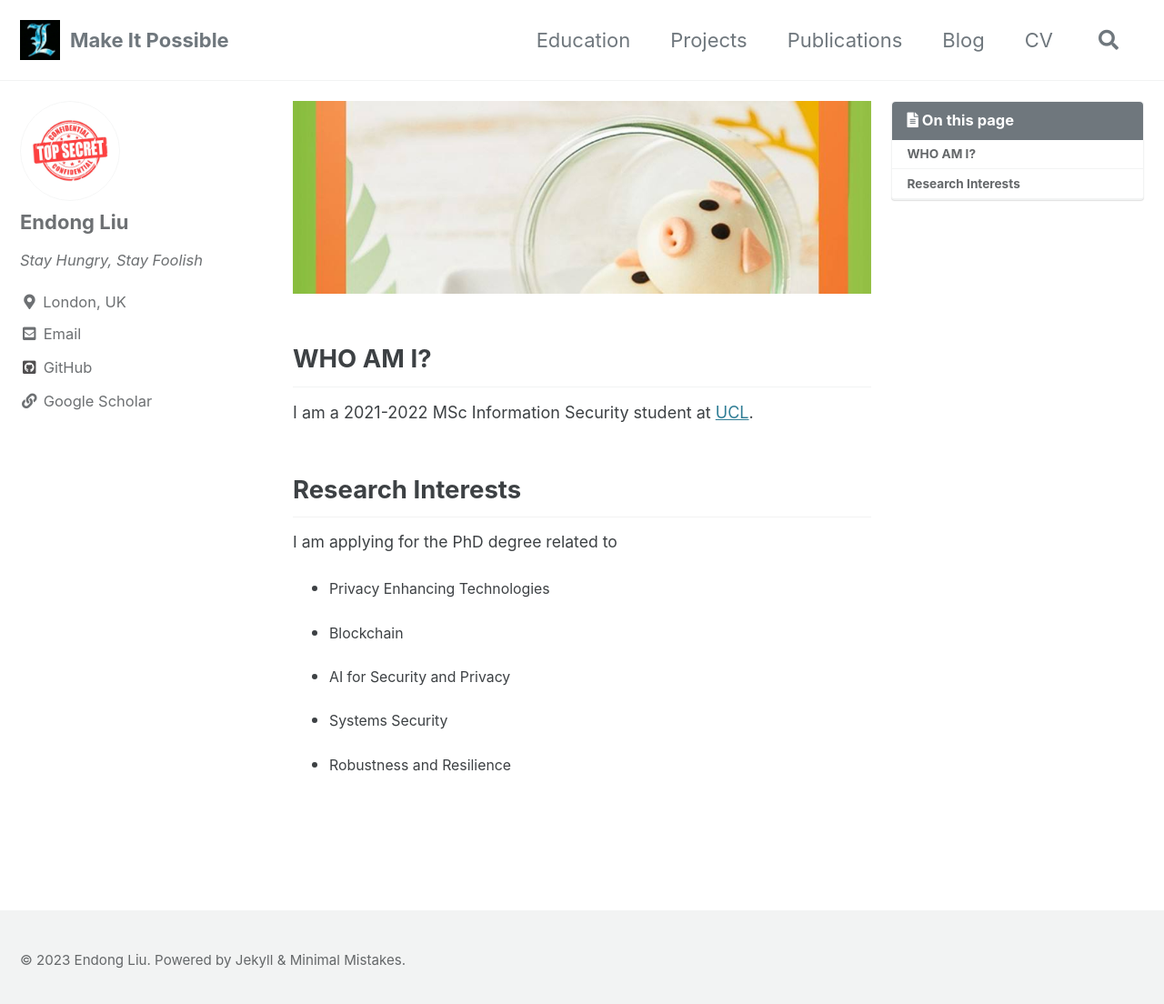
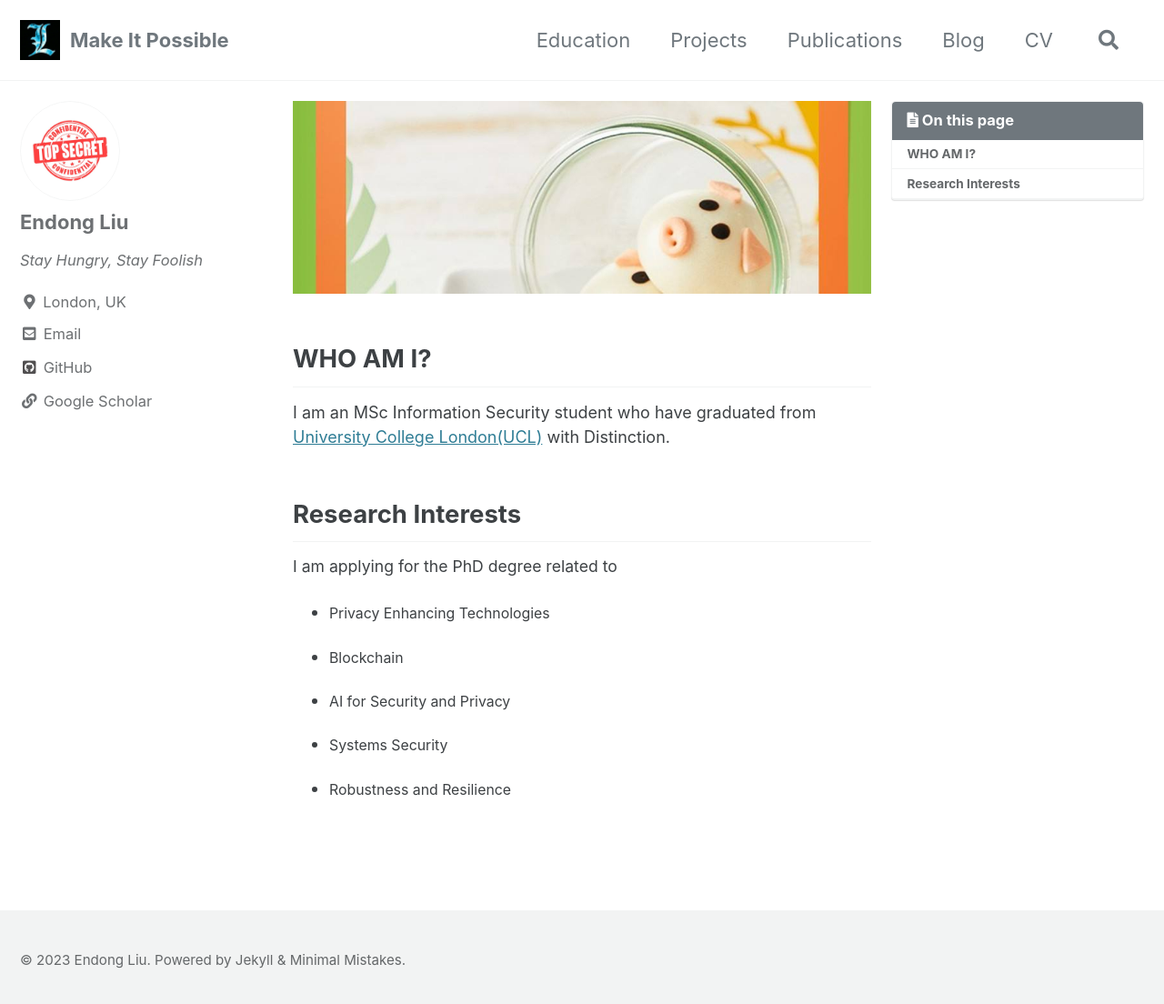
Before and after one commit to ZzPoLariszZ/zzpolariszz.github.io, a Jekyll site: the page built from index.md, in a window 1280 px wide and 1112 px high. Shown: the top 1104 px of the window at 91% size. Built offline with Jekyll 4.4.1, drawn with Linux system fonts in a browser that asks for light colours; cached includes are drawn as plain includes.

Commit message:
Update index.md

```diff
--- a/index.md
+++ b/index.md
@@ -10,7 +10,7 @@ related: true
 ## WHO AM I?
 
 <p style="font-size:18px">
-    I am a 2021-2022 MSc Information Security student at <a href="https://www.ucl.ac.uk/">UCL</a>.
+    I am an MSc Information Security student who have graduated from  <a href="https://www.ucl.ac.uk/">University College London(UCL)</a> with Distinction.
 </p>
 
 ## Research Interests
```
